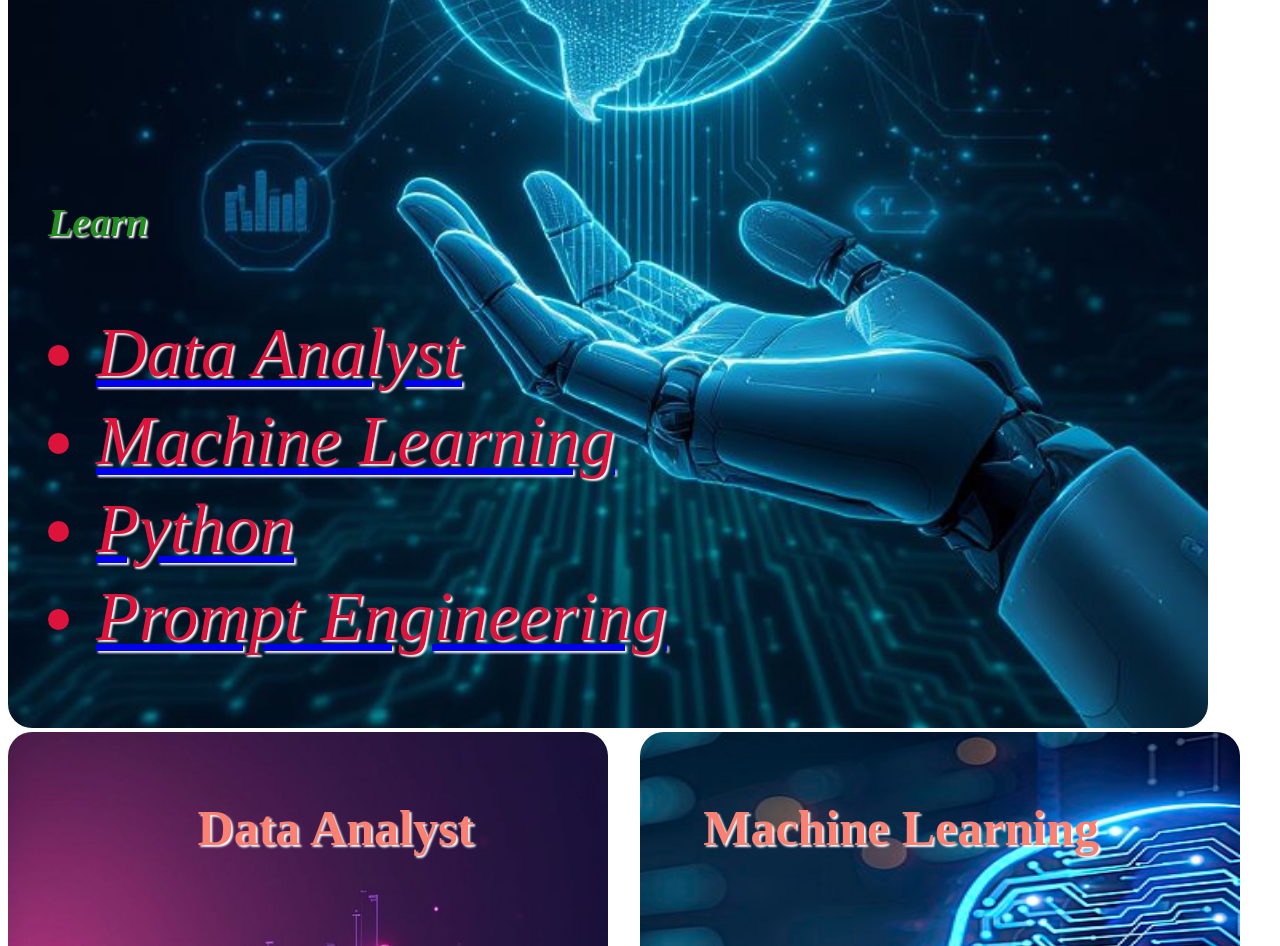
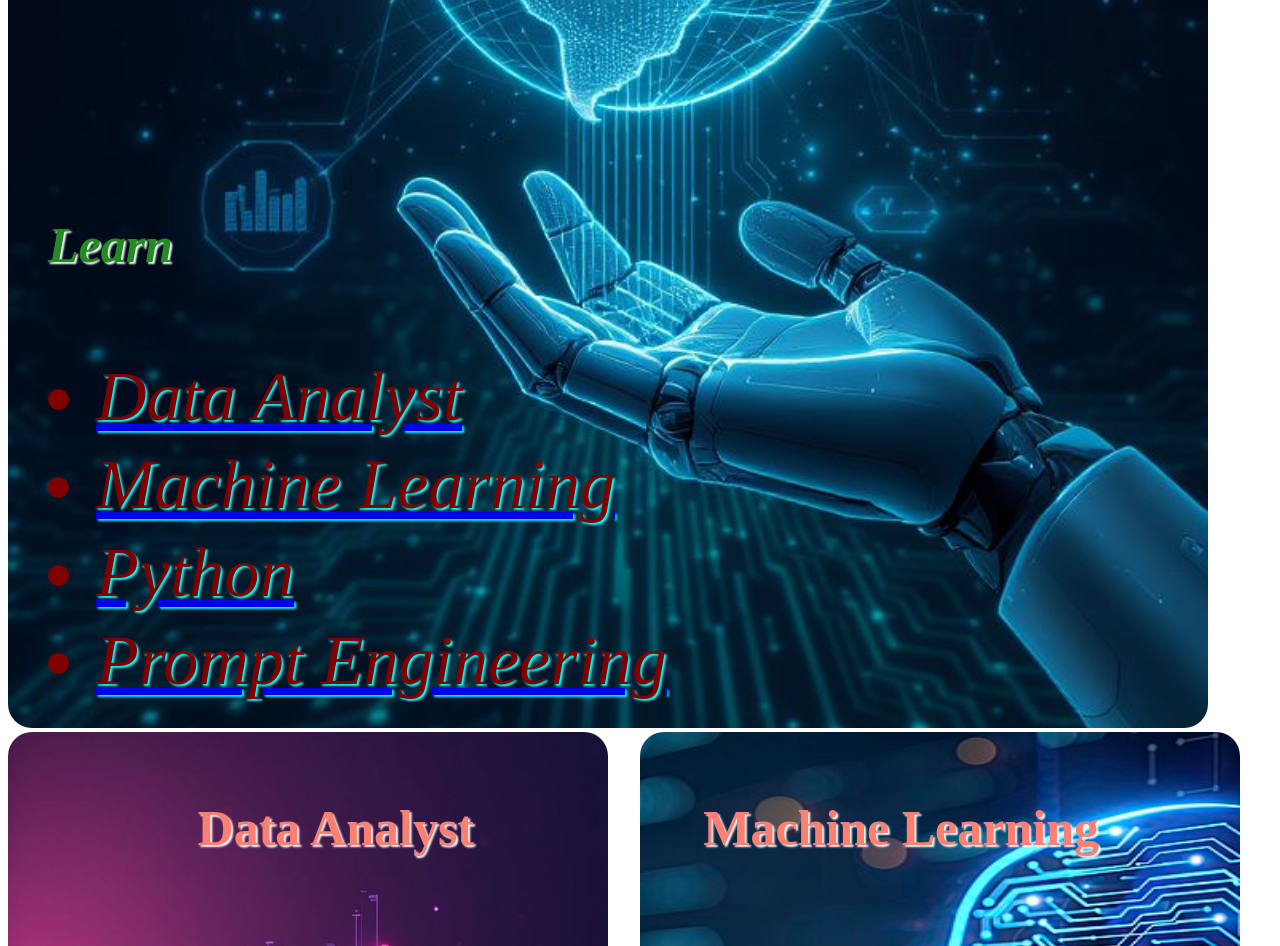
Before and after one commit to prabha15v-hash/AI, a plain HTML site: page index.html in a window 1280 px wide. Shown: the part 780-1726 px from the top of the page. Drawn offline with Linux system fonts and the light colour scheme; a web font is replaced by a local one.

Commit message:
Update ai.css

```diff
--- a/ai.css
+++ b/ai.css
@@ -175,9 +175,9 @@ button{
   flex-direction: column;
 }
 li{
-  color: crimson;
+  color: maroon;
   font-size: 70px;
-  text-shadow: 2px 2px 2px white;
+  text-shadow: 2px 2px 2px aqua;
    font-style: oblique;
    margin: 8px;
 }
@@ -186,12 +186,11 @@ li{
   top: 60%;
   left: 3%;
   font-size:45px;
-  color:crimson;
   font-style: oblique;
   margin: 2px;
 }
 h5{
-   font-size: 40px;
+   font-size: 50px;
    color:forestgreen;
     text-shadow: 2px 2px 2px white;
 }
```
